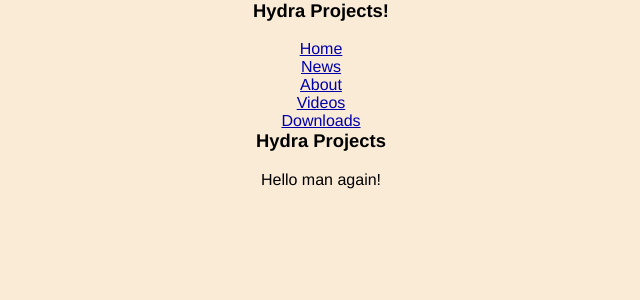
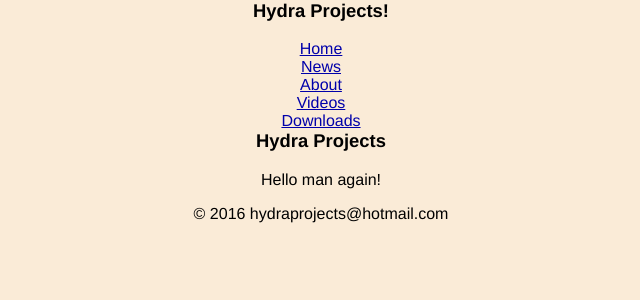
Before and after one commit to hydragit/hydraprojects, a Jekyll site: the page built from index.html, in a window 1280 px wide. Shown: the top 300 px of the page, without its empty margins (319-959 px from the left). Built offline with Jekyll 4.4.1, drawn with Linux system fonts in a browser that asks for light colours; Markdown is read by kramdown in place of the engine named in the settings.

Commit message:
1 change to default.html

```diff
--- a/_layouts/default.html
+++ b/_layouts/default.html
@@ -24,9 +24,8 @@
 </nav>
 </header>
 {{content}}
-  <footer>
-
-
+<footer>
+<p>© 2016 hydraprojects@hotmail.com</p>
 </footer>
 
 
```
